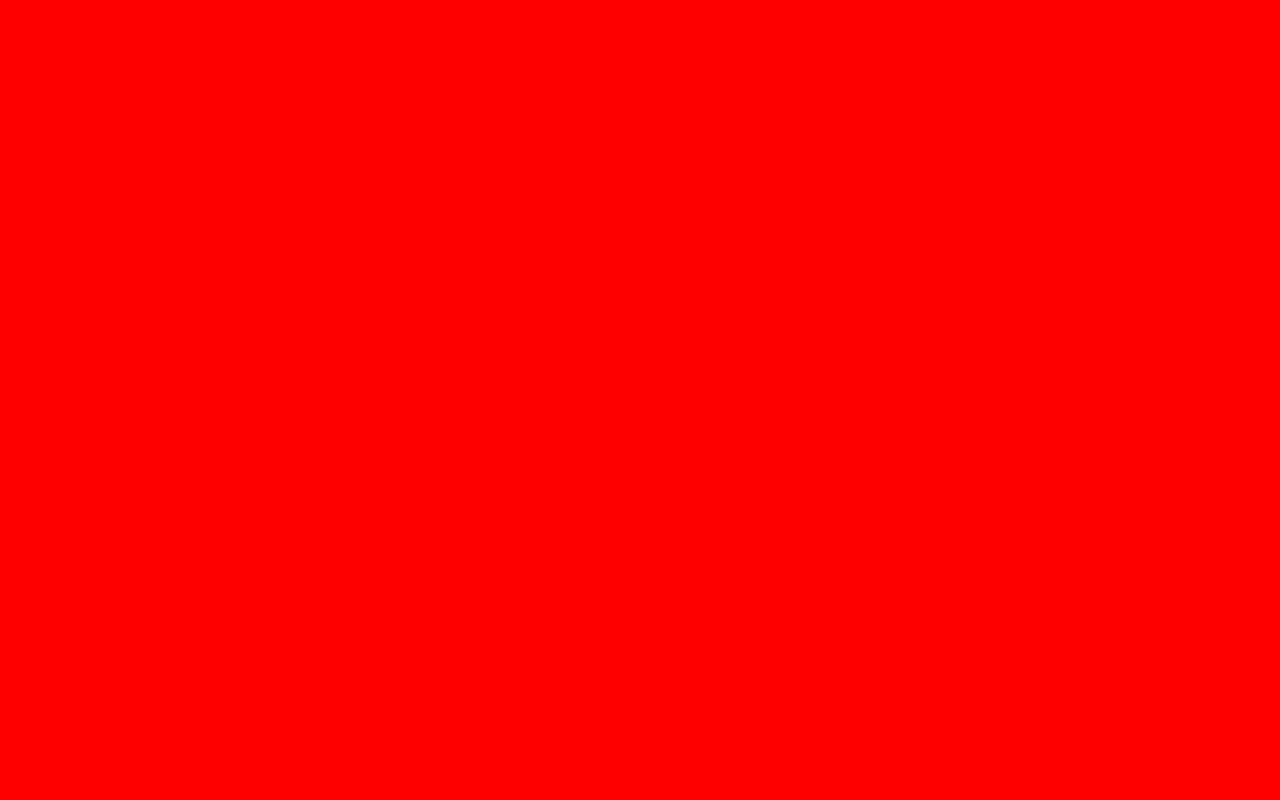
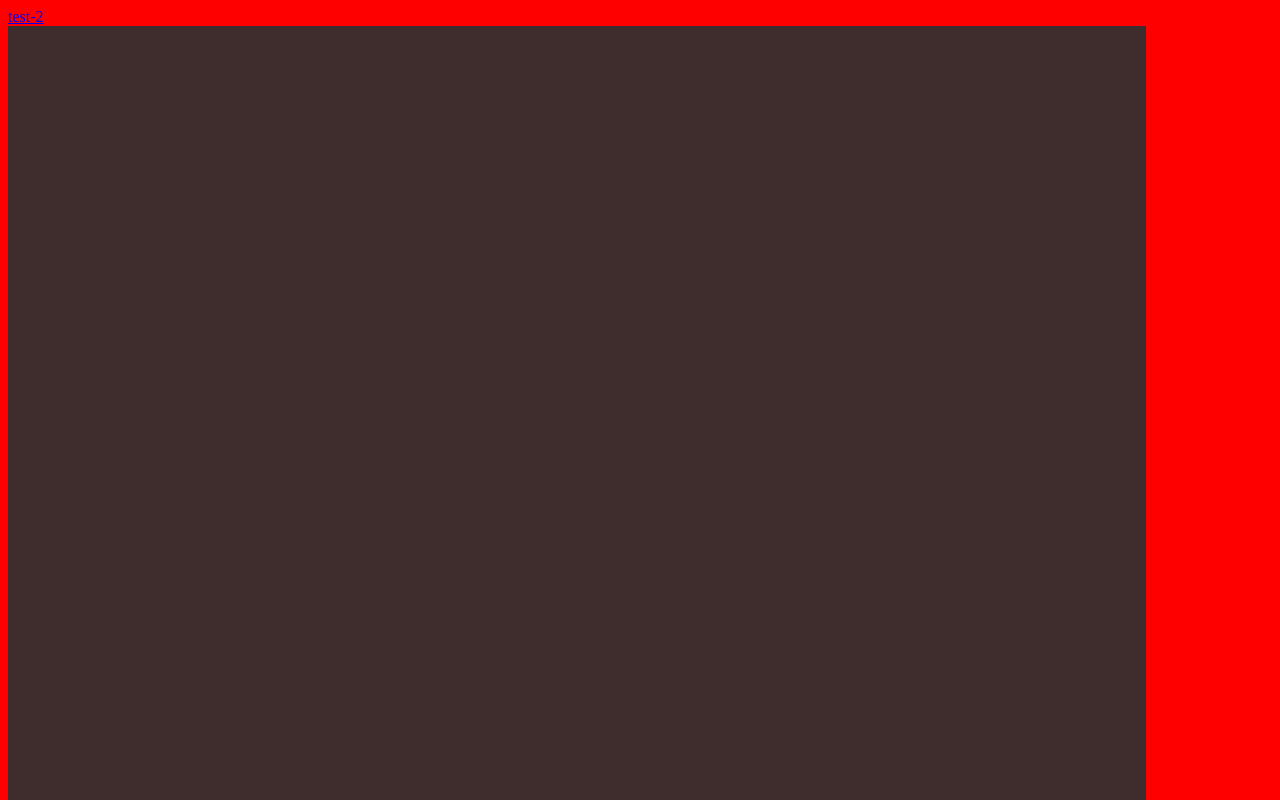
Before and after one commit to ArnoldOduma/portfolio, a plain HTML site: page index.html in a window 1280 px wide. Shown: the top 800 px of the page. Drawn offline with Linux system fonts and the light colour scheme.

```diff
--- a/index.html
+++ b/index.html
@@ -9,7 +9,9 @@
   <link rel="stylesheet" href="styles.css">
 </head>
 <body>
-
+  <a href="#test-2">test-2</a>
+  <div id="test-1"></div>
+  <div id="test-2"></div>
 
 </body>
 </html>
--- a/styles.css
+++ b/styles.css
@@ -1,3 +1,16 @@
+html{
+  scroll-behavior: smooth;
+}
 body{
   background: red;
+  scroll-behavior: smooth;
+
 }
+#test-1, #test-2{
+  width: 90%;
+  height: 100vh;
+  background: rgb(63, 44, 44);
+}
+#test-2{
+  background: rebeccapurple;
+}
```
